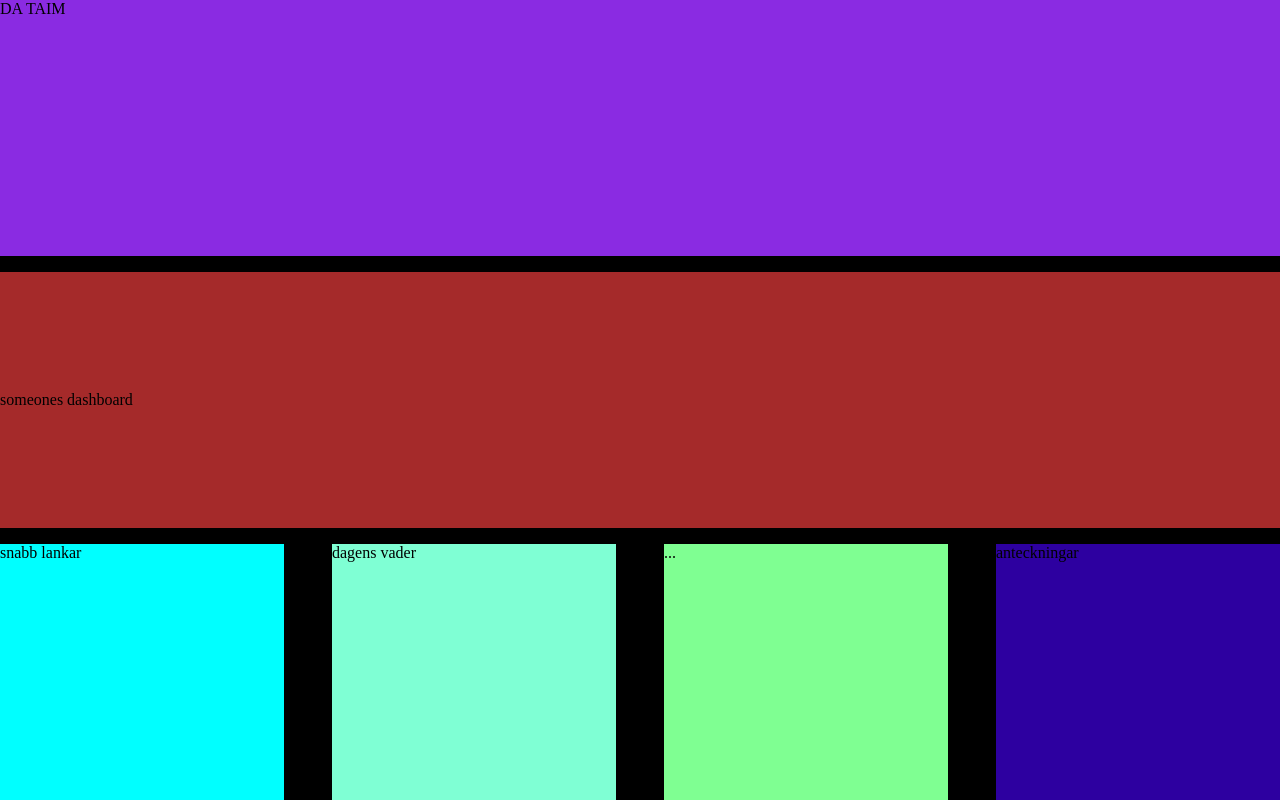
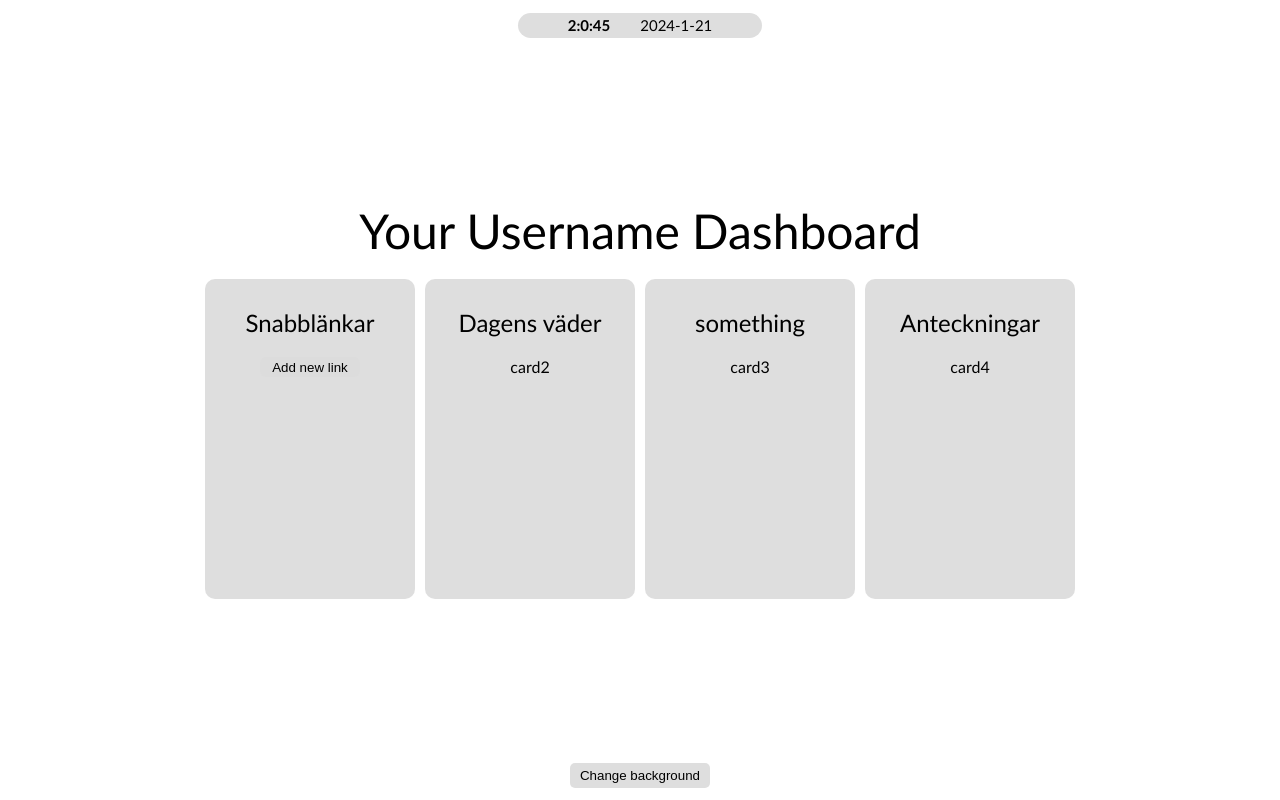
Before and after one commit to nikolovgenadi/dashboard-project, a website built with Vite: page index.html in a window 1280 px wide. Built offline with nearby package versions, Linux system fonts and the light colour scheme; no server answers.

Commit message:
links, weather, title, time+date functionality

```diff
--- a/index.html
+++ b/index.html
@@ -1,38 +1,38 @@
-<!doctype html>
+<!DOCTYPE html>
 <html lang="en">
   <head>
     <meta charset="UTF-8" />
     <link rel="icon" type="image/svg+xml" href="/vite.svg" />
-    <link rel="stylesheet" type="text/css" href="style.css">
+    <link rel="stylesheet" type="text/css" href="style.css" />
     <meta name="viewport" content="width=device-width, initial-scale=1.0" />
+    <script type="module" src="/main.js" defer></script>
     <title>Vite App</title>
   </head>
+
   <body>
-    <div id="time">
-      DA TAIM
-    </div>
-
-    <header id="title">
-      someones dashboard
-    </header>
-
-    <main class="sections">
-      <section id="links">
-snabb lankar
+    <main class="app-container">
+      <header class="header-time-wrapper">
+        <div class="time-wrapper">
+          <span class="time-time">00:00:00</span>
+          <span class="time-date">0000-00-00</span>
+        </div>
+      </header>
+      <section class="middle-wrapper">
+        <div id="userNameEdit" class="user-name-title" contenteditable="true" placeholder="Your Username Dashboard">Your Username Dashboard</div>
+        <div class="cards-wrapper">
+          <div class="cards">
+            <h2 class="links">Snabblänkar</h2>
+            <div class="links-wrapper"></div>
+            <button class="add-new-link-button">Add new link</button>
+          </div>
+          <div class="cards"><h2 class="weather">Dagens väder</h2>card2</div>
+          <div class="cards"><h2 class="something">something</h2>card3</div>
+          <div class="cards"><h2 class="notes">Anteckningar</h2>card4</div>
+        </div>
       </section>
-
-      <section id="daily">
-        dagens vader
-      </section>
-
-      <section id="something">
-        ...
-      </section>
-
-      <section id="note">
-        anteckningar
-      </section>
+      <footer class="footer-background-wrapper">
+        <button class="change-background-button">Change background</button>
+      </footer>
     </main>
-    <script type="module" src="/main.js"></script>
   </body>
 </html>
--- a/main.js
+++ b/main.js
@@ -1,14 +1,162 @@
 import axios from "axios";
-const url = 'https://jsonplaceholder.typicode.com/users';
-async function getUser(url) {
-    try {
-      const response = await axios.get(url);
-      console.log(response);
 
-      const firstUserId = response.data.length > 0 ? response.data[0].id : undefined;
-      return console.log({firstUserId});
-    } catch (error) {
-      console.error(error);
+const WEATHER_API_URL = "http://api.weatherstack.com/current";
+const IMAGES_API_URL = `https://pixabay.com/api/`;
+
+const PIXABAY_KEY = import.meta.env.VITE_PIXABAY_KEY;
+const WEATHER_KEY = import.meta.env.VITE_WEATHER_KEY;
+
+const appContainer = document.querySelector(".app-container");
+const changeBackgroundButton = document.querySelector(
+  ".change-background-button"
+);
+const appTime = document.querySelector(".time-time");
+const appDate = document.querySelector(".time-date");
+
+// const userNameEdit = document.querySelector("user-name-title");
+
+setInterval(() => {
+  const date = new Date();
+  appTime.textContent = `${date.getHours()}:${date.getMinutes()}:${date.getSeconds()}`;
+
+  appDate.textContent = `${date.getFullYear()}-${
+    date.getMonth() + 1
+  }-${date.getDate()}`;
+}, 1000);
+
+// changeBackgroundButton.addEventListener("click", () => {
+//   changeBackground();
+// });
+
+// async function getBackgroundPicture() {
+//   if (!localStorage.getItem("backgroundData")) {
+//     const { data } = await axios.get(IMAGES_API_URL, {
+//       params: { key: PIXABAY_KEY, q: "forest", image_type: "photo" },
+//     });
+
+//     const imagesList = data.hits.map((a) => a.largeImageURL);
+//     localStorage.setItem("backgroundData", JSON.stringify(imagesList));
+//   }
+
+//   const urls = JSON.parse(localStorage.getItem("backgroundData"));
+
+//   appContainer.style.backgroundImage = `url(${urls[0]})`;
+// }
+// getBackgroundPicture();
+
+// function changeBackground() {
+//   const urls = JSON.parse(localStorage.getItem("backgroundData"));
+
+//   const url = Math.floor(Math.random() * urls.length);
+
+//   appContainer.style.backgroundImage = `url(${urls[url]})`;
+// }
+
+// async function getWeatherData() {
+//   let lat = 59.2058347;
+//   let long = 17.6606326;
+
+//   if (navigator.geolocation) {
+//     navigator.geolocation.getCurrentPosition((s) => {
+//       console.log(s.coords);
+//       lat = s.coords.latitude;
+//       long = s.coords.longitude;
+//     });
+//   }
+
+//   const { data } = await axios.get(WEATHER_API_URL, {
+//     params: {
+//       access_key: WEATHER_KEY,
+//       query: `${lat}, ${long}`,
+//     },
+//   });
+
+//   console.log(data);
+// }
+
+// getWeatherData();
+
+const userNameEdit = document.getElementById("userNameEdit");
+
+function handleInput() {
+  console.log("Input event triggered");
+  const updatedUserName = userNameEdit.innerText;
+  localStorage.setItem("user-name-title", JSON.stringify(updatedUserName));
+}
+
+function handleBlur() {
+  console.log("Blur event triggered");
+  const updatedUserName = userNameEdit.innerText;
+  localStorage.setItem("user-name-title", JSON.stringify(updatedUserName));
+  console.log("Username saved:", updatedUserName);
+}
+
+userNameEdit.addEventListener("input", handleInput);
+userNameEdit.addEventListener("blur", handleBlur);
+
+const savedUserName = localStorage.getItem("user-name-title");
+if (savedUserName !== null && savedUserName !== undefined) {
+  userNameEdit.innerText = JSON.parse(savedUserName);
+}
+
+const newLinkButton = document.querySelector(".add-new-link-button");
+const linkList = document.querySelector(".links-wrapper");
+let linkListArray = JSON.parse(localStorage.getItem("linkList")) || [];
+
+function createNewLink() {
+  let linkInput = prompt("Add your link in the input field.");
+
+  if (linkInput !== null) {
+    if(!linkInput.includes("://")) {
+      linkInput = "http://" + linkInput;
     }
+    const newLinkAnchor = document.createElement("a");
+    newLinkAnchor.href = linkInput;
+    newLinkAnchor.textContent = linkInput;
+
+    newLinkAnchor.addEventListener('click', function(event) {
+      event.preventDefault();
+      window.open(linkInput, "_blank");
+    });
+
+    const newLinkDiv = document.createElement("div");
+    newLinkDiv.appendChild(newLinkAnchor);
+    linkList.appendChild(newLinkDiv);
+    linkListArray.push(linkInput);
+
+    localStorage.setItem("linkList", JSON.stringify(linkListArray));
+    console.log("Link was added:", linkInput);
   }
-getUser(url);
+}
+
+linkListArray.forEach(link => {
+  const newLinkAnchor = document.createElement('a');
+  newLinkAnchor.href = link;
+  newLinkAnchor.textContent = link;
+
+  newLinkAnchor.addEventListener('click', function(event) {
+    event.preventDefault();
+    window.open(link, "_blank");
+  });
+
+  const newLinkDiv = document.createElement('div');
+  newLinkDiv.appendChild(newLinkAnchor);
+
+  linkList.appendChild(newLinkDiv);
+});
+
+newLinkButton.addEventListener("click", createNewLink);
+
+// async function getUser(url) {
+//   try {
+//     const response = await axios.get(url);
+//     console.log(response);
+
+//     const firstUserId =
+//       response.data.length > 0 ? response.data[0].id : undefined;
+//     return console.log({ firstUserId });
+//   } catch (error) {
+//     console.error(error);
+//   }
+// }
+// getUser(url);
--- a/style.css
+++ b/style.css
@@ -1,77 +1,94 @@
-* {
+body {
   margin: 0;
-  padding: 0;
+  font-family: "Gill Sans", "Gill Sans MT", Calibri, "Trebuchet MS", sans-serif;
 }
 
-body {
+.app-container {
   width: 100vw;
   height: 100vh;
   display: grid;
-  grid-template-columns: 100fr;
-  grid-template-rows: auto;
-  grid-template-areas:
-    "time"
-    "title"
-    "main";
-    gap: 1rem;
-    background-color: black;
+  grid-template-rows: 50px 1fr 50px;
+  background-size: cover;
 }
 
-main {
-  background-color: rgb(0, 0, 0);
-  width: 100%;
-  height: 100%;
-  display: grid;
-  grid-template-columns: 25fr 25fr 25fr 25fr;
-  grid-template-rows:auto;
-  grid-template-areas:
-    "links daily something note";
-    gap: 3rem;
+.header-time-wrapper {
+  display: flex;
+  align-items: center;
+  justify-content: center;
 }
 
-#time {
-  grid-area: time;
-  width: 100%;
-  height: 100%;
-  background-color: blueviolet;
+.middle-wrapper {
+  display: flex;
+  align-items: center;
+  justify-content: center;
+  flex-direction: column;
 }
 
-#title {
-  width: 100%;
-  height: 100%;
-  background-color: brown;
-  grid-area: title;
+.footer-background-wrapper {
   display: flex;
-  flex-direction: row;
+  align-items: center;
+  justify-content: center;
+}
+
+.user-name-title {
+  font-size: 3rem;
+}
+
+h2 {
+  font-size: 24px;
+  font-weight: 400;
   text-align: center;
-  align-content: space-around;
-  justify-content: space-between;
+}
+
+.time-wrapper {
+  display: flex;
+  align-items: center;
+  height: 25px;
+  background-color: rgba(200, 200, 200, 0.6);
+  border-radius: 15px;
+  padding: 0 50px;
+  font-size: 15px;
+}
+
+.time-time {
+  font-weight: bold;
+  margin-right: 30px;
+}
+
+.change-background-button {
+  border: none;
+  background-color: rgba(200, 200, 200, 0.6);
+  border-radius: 5px;
+  padding: 0 10px;
+  height: 25px;
+  cursor: pointer;
+}
+
+.cards-wrapper {
+  display: grid;
+  align-items: center;
+  grid-template-columns: 1fr 1fr 1fr 1fr;
+  gap: 10px;
+  margin-top: 20px;
+}
+
+.cards {
+  background-color: rgba(200, 200, 200, 0.6);
+  padding: 10px 5px;
+  width: 200px;
+  height: 300px;
+  border-radius: 10px;
+  display: flex;
+  flex-direction: column;
   align-items: center;
 }
 
-section {
-  background-color: rgb(0, 3, 154);
-  width: 100%;
-  height: 100%;
+.add-new-link-button {
+  border: none;
+  background-color: rgba(220, 220, 220, 0.6);
+  border-radius: 5px;
+  padding: 0 10px;
+  height: 20px;
+  width: 50%;
+  cursor: pointer;
 }
-
-
-#links {
-  grid-area: links;
-  background-color: aqua;
-}
-
-#daily {
-  grid-area: daily;
-  background-color:aquamarine;
-}
-
-#something {
-  grid-area: something;
-  background-color:rgb(127, 255, 146);
-}
-
-#note {
-  grid-area: note;
-  background-color:rgb(45, 0, 160);
-}
```
Also changed, not shown: 3 other files.
